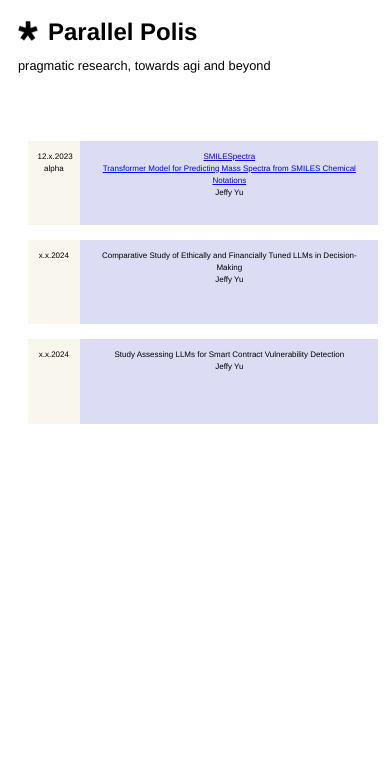
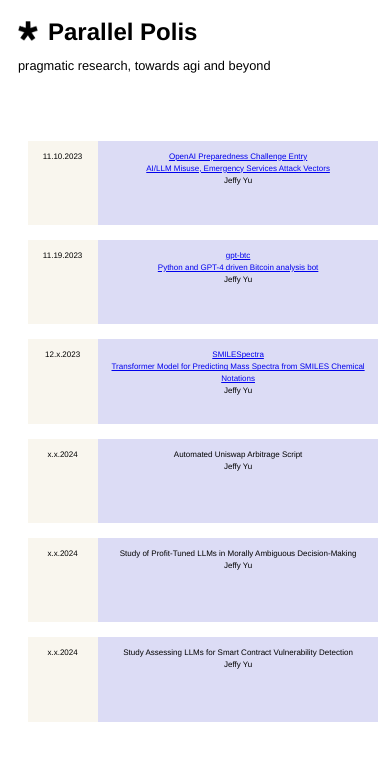
Before and after one commit to yu-jeffy/parallelpolis, a Next.js app: page / in a window 390 px wide. Shown: the top 760 px of the page. Built offline with nearby package versions, Linux system fonts and the light colour scheme.

Commit message:
updated projects

```diff
--- a/pages/index.tsx
+++ b/pages/index.tsx
@@ -27,25 +27,49 @@ export default function Home() {
       <div className={styles.content}>
         <div className={styles.itemContainer}>
           <div className={styles.date1}>
-            12.x.2023<br></br>alpha
+            11.10.2023
           </div>
           <div className={styles.title1}>
+            <Link href="https://jyu.llc/jeffyyu.openaipreparedness.emergencyservices.pdf">OpenAI Preparedness Challenge Entry<br></br>AI/LLM Misuse, Emergency Services Attack Vectors</Link>
+            <br></br>
+            Jeffy Yu
+          </div>
+          <div className={styles.date2}>
+            11.19.2023
+          </div>
+          <div className={styles.title2}>
+            <Link href="https://github.com/yu-jeffy/gpt-btc">gpt-btc<br></br>Python and GPT-4 driven Bitcoin analysis bot</Link>
+            <br></br>
+            Jeffy Yu
+          </div>
+          <div className={styles.date3}>
+            12.x.2023
+          </div>
+          <div className={styles.title3}>
             <Link href="https://github.com/yu-jeffy/SMILESpectra">SMILESpectra<br></br>Transformer Model for Predicting Mass Spectra from SMILES Chemical Notations</Link>
             <br></br>
             Jeffy Yu
           </div>
-          <div className={styles.date2}>
+          <div className={styles.date4}>
             x.x.2024
           </div>
-          <div className={styles.title2}>
-            Comparative Study of Ethically and Financially Tuned LLMs in Decision-Making
+          <div className={styles.title4}>
+            Automated Uniswap Arbitrage Script
             <br></br>
             Jeffy Yu
           </div>
-          <div className={styles.date3}>
+          <div className={styles.date5}>
             x.x.2024
           </div>
-          <div className={styles.title3}>
+          <div className={styles.title5}>
+            Study of Profit-Tuned LLMs in Morally Ambiguous Decision-Making
+            <br></br>
+            Jeffy Yu
+          </div>
+          <div className={styles.date6}>
+            x.x.2024
+          </div>
+          <div className={styles.title6}>
             Study Assessing LLMs for Smart Contract Vulnerability Detection
             <br></br>
             Jeffy Yu
--- a/styles/index.module.css
+++ b/styles/index.module.css
@@ -36,7 +36,7 @@
 .itemContainer {
   display: grid;
   grid-template-columns: 15% 85%;
-  grid-template-rows: repeat(5, 15vh);
+  grid-template-rows: repeat(10, 15vh);
   grid-column-gap: 0px;
   grid-row-gap: 15px;
   width: 60%;
@@ -50,16 +50,29 @@
 .date2 { grid-area: 2 / 1 / 3 / 2; background-color: #F9F6EE; padding: 10px;}
 .date3 { grid-area: 3 / 1 / 4 / 2; background-color: #F9F6EE; padding: 10px;}
 .date4 { grid-area: 4 / 1 / 5 / 2; background-color: #F9F6EE; padding: 10px;}
+.date5 { grid-area: 5 / 1 / 6 / 2; background-color: #F9F6EE; padding: 10px;}
+.date6 { grid-area: 6 / 1 / 7 / 2; background-color: #F9F6EE; padding: 10px;}
+.date7 { grid-area: 7 / 1 / 8 / 2; background-color: #F9F6EE; padding: 10px;}
+.date8 { grid-area: 8 / 1 / 9 / 2; background-color: #F9F6EE; padding: 10px;}
+.date9 { grid-area: 9 / 1 / 10 / 2; background-color: #F9F6EE; padding: 10px;}
+.date10 { grid-area: 10 / 1 / 11 / 2; background-color: #F9F6EE; padding: 10px;}
 
 .title1 { grid-area: 1 / 2 / 2 / 3; background-color: #dcdcf5; padding: 10px;}
 .title2 { grid-area: 2 / 2 / 3 / 3; background-color: #dcdcf5; padding: 10px;}
 .title3 { grid-area: 3 / 2 / 4 / 3; background-color: #dcdcf5; padding: 10px;}
 .title4 { grid-area: 4 / 2 / 5 / 3; background-color: #dcdcf5; padding: 10px;}
+.title5 { grid-area: 5 / 2 / 6 / 3; background-color: #dcdcf5; padding: 10px;}
+.title6 { grid-area: 6 / 2 / 7 / 3; background-color: #dcdcf5; padding: 10px;}
+.title7 { grid-area: 7 / 2 / 8 / 3; background-color: #dcdcf5; padding: 10px;}
+.title8 { grid-area: 8 / 2 / 9 / 3; background-color: #dcdcf5; padding: 10px;}
+.title9 { grid-area: 9 / 2 / 10 / 3; background-color: #dcdcf5; padding: 10px;}
+.title10 { grid-area: 10 / 2 / 11 / 3; background-color: #dcdcf5; padding: 10px;}
 
 @media (max-width: 768px) {
   .itemContainer {
     width: 90%; /* Adjusted width */
     font-size: 0.5rem; /* Adjusted font size */
-    grid-template-rows: repeat(5, 10vh); /* Adjusted row height */
+    grid-template-columns: 20% 80%;
+    grid-template-rows: repeat(10, 10vh); /* Adjusted row height */
   }
 }
```
